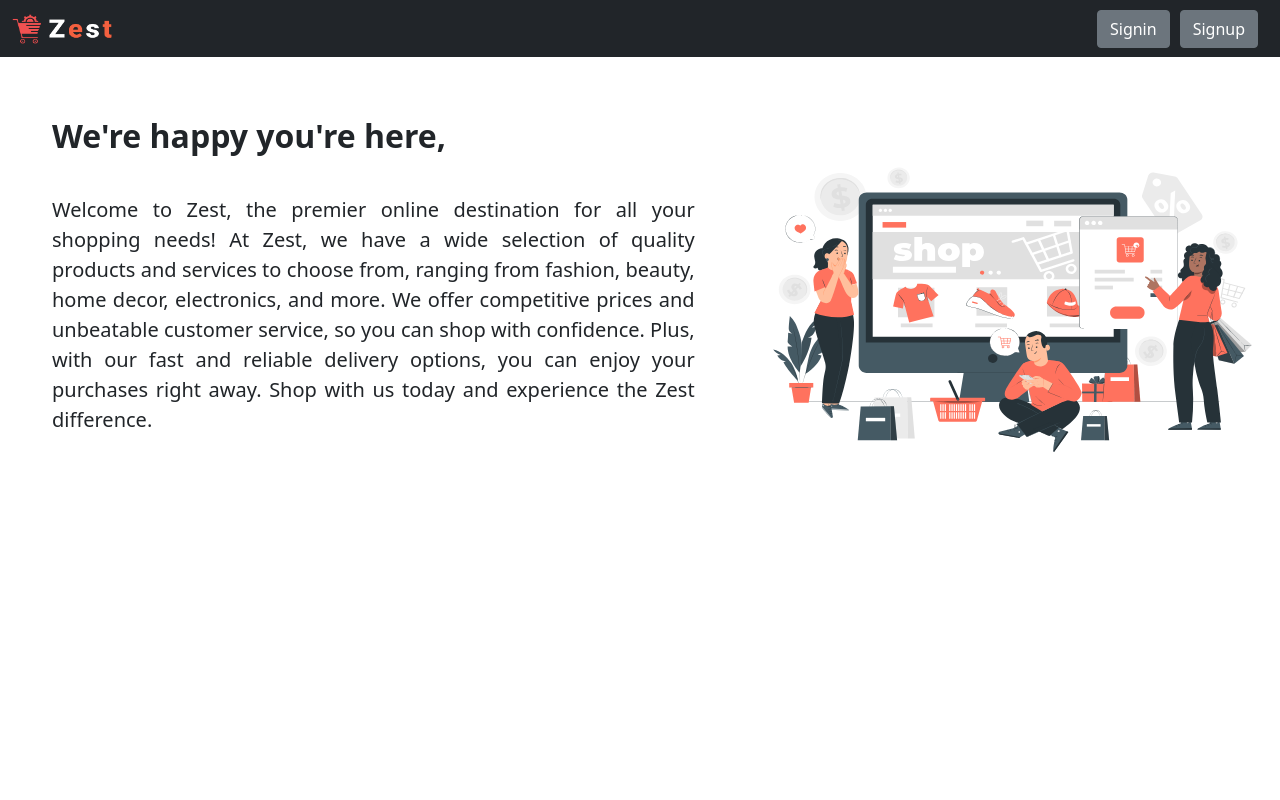
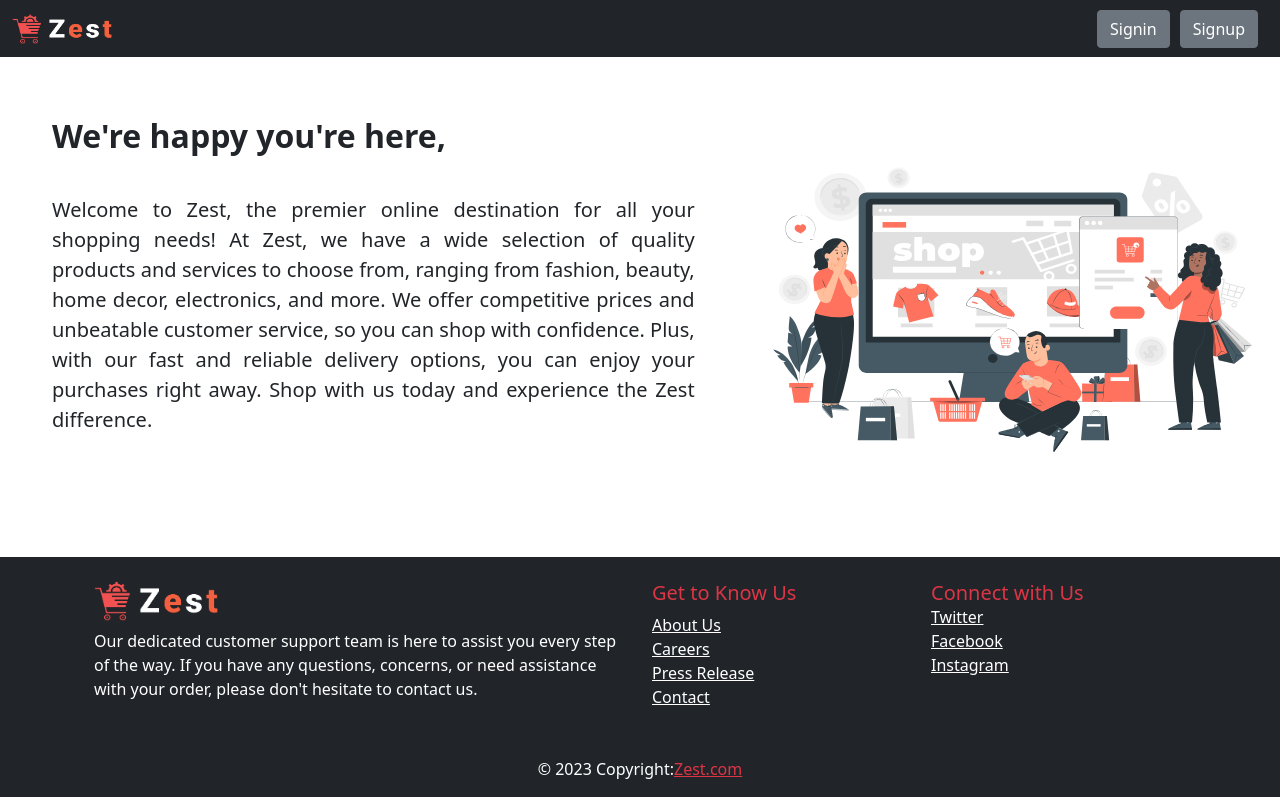
Before and after one commit to iamneo-production/a6e6c01f-ddf0-4bbb-aeb6-bb40c2db12fd, a React (Create React App) app in the folder reactapp/: page / in a window 1280 px wide. Built offline with nearby package versions, Linux system fonts and the light colour scheme.

Commit message:
Added footer to landingpage

```diff
--- a/reactapp/src/pages/common/LandingPage.js
+++ b/reactapp/src/pages/common/LandingPage.js
@@ -1,5 +1,6 @@
 import { ReactComponent as Landingpageimg } from '../../assets/Ecommerce web page-pana 1.svg';
 import HeaderBar from '../../components/common/HeaderBar';
+import Footer from '../../components/common/Footer';
 
 export default function LandingPage() {
     return (
@@ -18,6 +19,7 @@ export default function LandingPage() {
                 </div>
             </div>
             </div>
+            <Footer/>
         </div>
     )
 }
```
